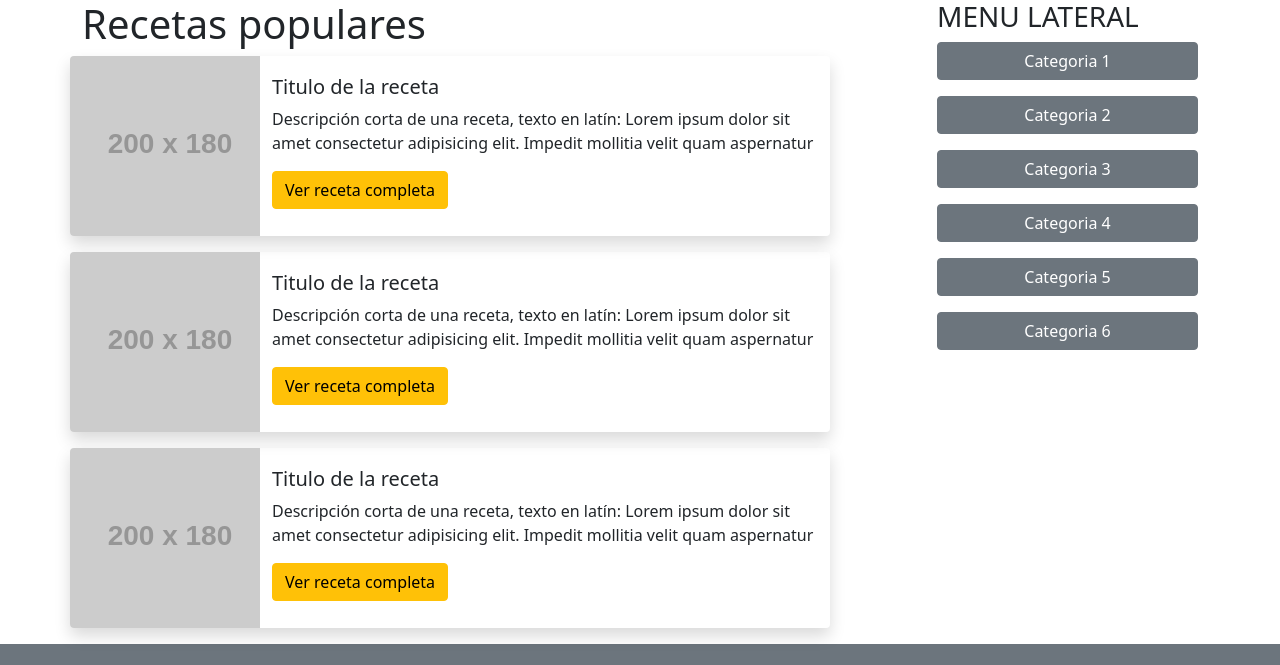
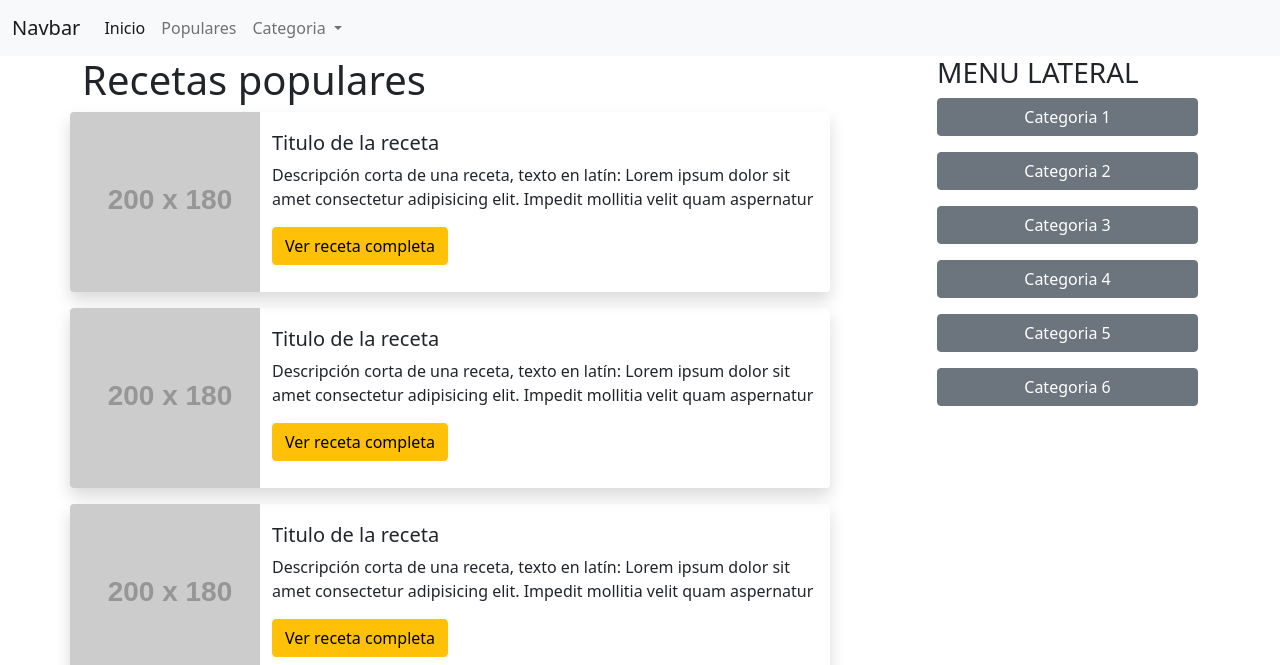
Before and after one commit to roqueserrato/recetapp, a plain HTML site: page index.html in a window 1280 px wide. Shown: the top 665 px of the page. Drawn offline with nearby package versions, Linux system fonts and the light colour scheme; placeholder pictures from the web are drawn by us.

Commit message:
Update index.html

```diff
--- a/index.html
+++ b/index.html
@@ -16,8 +16,35 @@
 
     <!-- MENU -->
 
-    <!-- TODO: agregar el menú -->
-
+<nav class="navbar navbar-expand-lg navbar-light bg-light">
+  <div class="container-fluid">
+    <a class="navbar-brand" href="#">Navbar</a>
+    <button class="navbar-toggler" type="button" data-bs-toggle="collapse" data-bs-target="#navbarSupportedContent" aria-controls="navbarSupportedContent" aria-expanded="false" aria-label="Toggle navigation">
+      <span class="navbar-toggler-icon"></span>
+    </button>
+    <div class="collapse navbar-collapse" id="navbarSupportedContent">
+      <ul class="navbar-nav me-auto mb-2 mb-lg-0">
+        <li class="nav-item">
+          <a class="nav-link active" aria-current="page" href="#">Inicio</a>
+        </li>
+        <li class="nav-item">
+          <a class="nav-link" href="#">Populares</a>
+        </li>
+        <li class="nav-item dropdown">
+          <a class="nav-link dropdown-toggle" href="#" id="navbarDropdown" role="button" data-bs-toggle="dropdown" aria-expanded="false">
+            Categoria
+          </a>
+          <ul class="dropdown-menu" aria-labelledby="navbarDropdown">
+            <li><a class="dropdown-item" href="#">Todas las recetas</a></li>
+            <li><a class="dropdown-item" href="#">Recetas Vegetarianas</a></li>
+            <li><hr class="dropdown-divider"></li>
+            <li><a class="dropdown-item" href="#">Recetas veganas</a></li>
+          </ul>
+        </li>
+      </ul>
+    </div>
+  </div>
+</nav>
     <!-- END MENU -->
 
     <!-- MAIN -->
```
